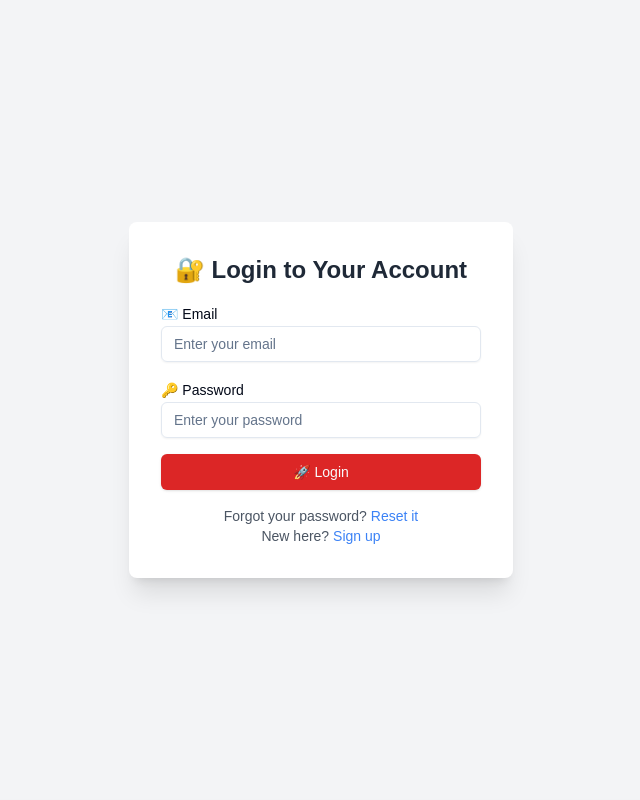
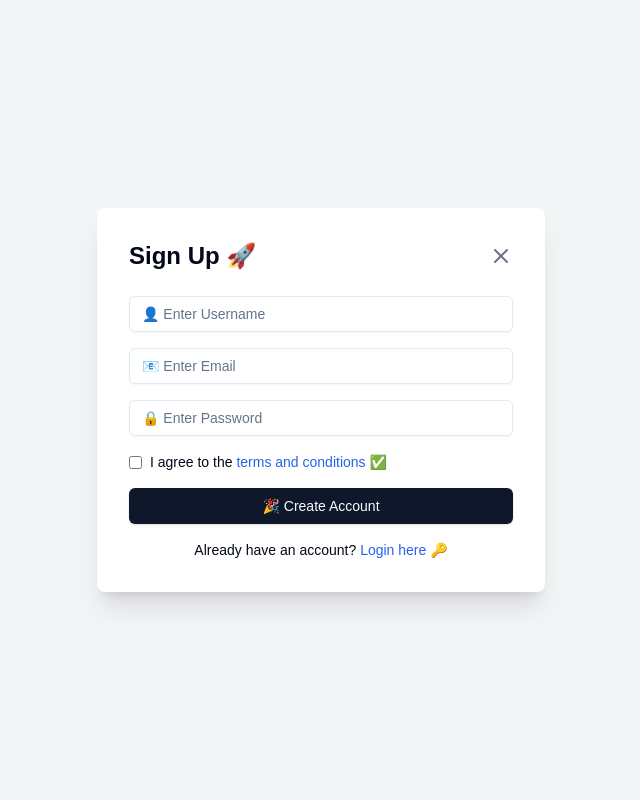
Before and after one commit to SANDEEP7522/food-frontend, a React (Vite) app: page / in a window 1280 px wide. Both pictures are taken after a click on the button "Login". Shown: the top 800 px of the page, without its empty margins (319-959 px from the left). Built offline with nearby package versions, Linux system fonts and the light colour scheme.

Commit message:
Added Signin and SignUp page

```diff
--- a/src/App.jsx
+++ b/src/App.jsx
@@ -7,7 +7,7 @@ import About from "./pages/About/About";
 import Card from "./pages/Card/Card";
 import OrderPlace from "./pages/OrderPlace/OrderPlace";
 import Footer from "./components/Footers/Footer";
-import Login from "./components/Login/Login";
+import Login from "./components/LoginSignup/Login";
 import { useState } from "react";
 
 function App() {
@@ -17,7 +17,7 @@ function App() {
   return (
     <>
     {
-      showLogin? <Login /> : <></>
+      showLogin? <Login setShowLogin={setShowLogin} /> : <></>
     }
       <div>
         <Navbar setShowLogin={setShowLogin} />
--- a/src/components/Footers/Footer.jsx
+++ b/src/components/Footers/Footer.jsx
@@ -43,7 +43,9 @@ function Footer() {
             <li className="hover:text-white transition">❓ FAQs</li>
             <li className="flex hover:text-white transition">
               {" "}
-              <FaWhatsapp size={22} />
+              <FaWhatsapp
+              className="mr-2 text-green-600"
+              size={22} />
               📞 Help Center
             </li>
 
--- a/src/components/Login/Login.jsx
+++ /dev/null
@@ -1,78 +0,0 @@
-import React from "react";
-import { useForm } from "react-hook-form";
-import { motion } from "framer-motion";
-import { Input } from "@/components/ui/input";
-import { Label } from "@/components/ui/label";
-import { Button } from "@/components/ui/button";
-
-function Login() {
-  const {
-    register,
-    handleSubmit,
-    formState: { errors },
-  } = useForm();
-
-  const onSubmit = (data) => {
-    console.log("Login Data:", data);
-  };
-
-  return (
-    <div className="flex items-center justify-center min-h-screen bg-gray-100">
-      <motion.div
-        className="bg-white shadow-xl p-8 rounded-lg w-96"
-        initial={{ opacity: 0, y: -50 }}
-        whileInView={{ opacity: 1, y: 0 }}
-        transition={{ duration: 0.8, ease: "easeOut" }}
-        viewport={{ once: true }}
-      >
-        <h2 className="text-2xl font-bold text-center text-gray-800 mb-4">
-          🔐 Login to Your Account
-        </h2>
-
-        <form onSubmit={handleSubmit(onSubmit)} className="space-y-4">
-          <div>
-            <Label htmlFor="email">📧 Email</Label>
-            <Input id="email" type="email" placeholder="Enter your email" />
-            {errors.email && (
-              <p className="text-red-500 text-sm mt-1">
-                {errors.email.message}
-              </p>
-            )}
-          </div>
-          <div>
-            <Label htmlFor="password">🔑 Password</Label>
-            <Input
-              id="password"
-              type="password"
-              placeholder="Enter your password"
-            />
-            {errors.password && (
-              <p className="text-red-500 text-sm mt-1">
-                {errors.password.message}
-              </p>
-            )}
-          </div>
-          <Button type="submit" className="w-full bg-red-600 hover:bg-red-700">
-            🚀 Login
-          </Button>
-        </form>
-        <div className="text-center mt-4 text-sm text-gray-600">
-          <p>
-            Forgot your password?{" "}
-            <a href="#" className="text-blue-500">
-              Reset it
-            </a>
-          </p>
-          <p>
-            New here?{" "}
-            <a href="#" className="text-blue-500">
-              Sign up
-            </a>
-          </p>
-        </div>
-      </motion.div>
-    </div>
-  );
-}
-
-export default Login;
--- /dev/null
+++ b/src/components/LoginSignup/Login.jsx
@@ -0,0 +1,83 @@
+import React, { useState } from "react";
+import { motion } from "framer-motion";
+import { Input } from "@/components/ui/input";
+import { Button } from "@/components/ui/button";
+import { X } from "lucide-react"; // Importing the cross icon from Lucide
+
+function Login({ setShowLogin }) {
+  const [currState, setCurrState] = useState("Sign Up");
+
+  return (
+    <div className="flex items-center justify-center min-h-screen bg-gray-100 p-4">
+      <motion.div
+        className="bg-white shadow-xl p-8 rounded-lg w-full max-w-md"
+        initial={{ opacity: 0, y: -50 }}
+        animate={{ opacity: 1, y: 0 }}
+        transition={{ duration: 1, ease: "easeOut" }}
+      >
+        <form action="">
+          <div className="flex items-center justify-between mb-6">
+            <h2 className="text-2xl font-bold">
+              {currState} {currState === "Sign Up" ? "🚀" : "🔑"}
+            </h2>
+            <button
+              onClick={() => setShowLogin(false)}
+              className="text-gray-500 hover:text-gray-800"
+            >
+              <X size={24} />
+            </button>
+          </div>
+
+          <div className="space-y-4">
+            {currState === "Sign Up" && (
+              <Input type="text" placeholder="👤 Enter Username" required />
+            )}
+            <Input type="email" placeholder="📧 Enter Email" required />
+            <Input type="password" placeholder="🔒 Enter Password" required />
+          </div>
+
+          <div className="flex items-center mt-4 text-sm">
+            <input type="checkbox" className="mr-2" />
+            <p>
+              I agree to the{" "}
+              <span className="text-blue-600 cursor-pointer">
+                terms and conditions
+              </span>{" "}
+              ✅
+            </p>
+          </div>
+
+          <Button className="w-full mt-4">
+            {currState === "Sign Up" ? "🎉 Create Account" : "🚀 Sign In"}
+          </Button>
+
+          <p className="text-sm text-center mt-4">
+            {currState === "Sign Up" ? (
+              <>
+                Already have an account?{" "}
+                <span
+                  onClick={() => setCurrState("Sign In")}
+                  className="text-blue-600 cursor-pointer"
+                >
+                  Login here 🔑
+                </span>
+              </>
+            ) : (
+              <>
+                New user?{" "}
+                <span
+                  onClick={() => setCurrState("Sign Up")}
+                  className="text-blue-600 cursor-pointer"
+                >
+                  Create an account 🎉
+                </span>
+              </>
+            )}
+          </p>
+        </form>
+      </motion.div>
+    </div>
+  );
+}
+
+export default Login;
```
